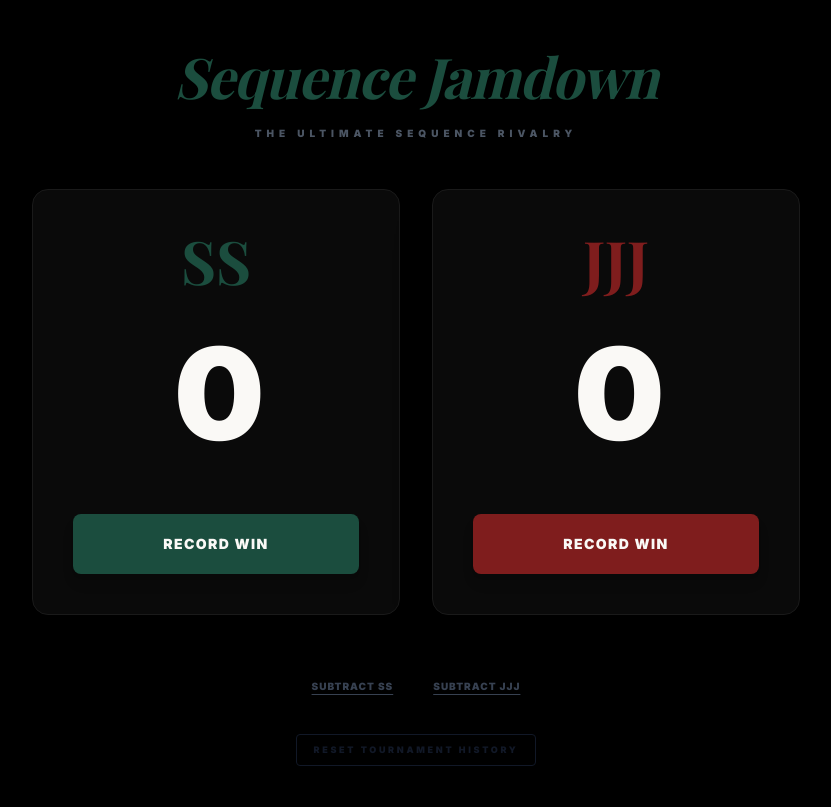
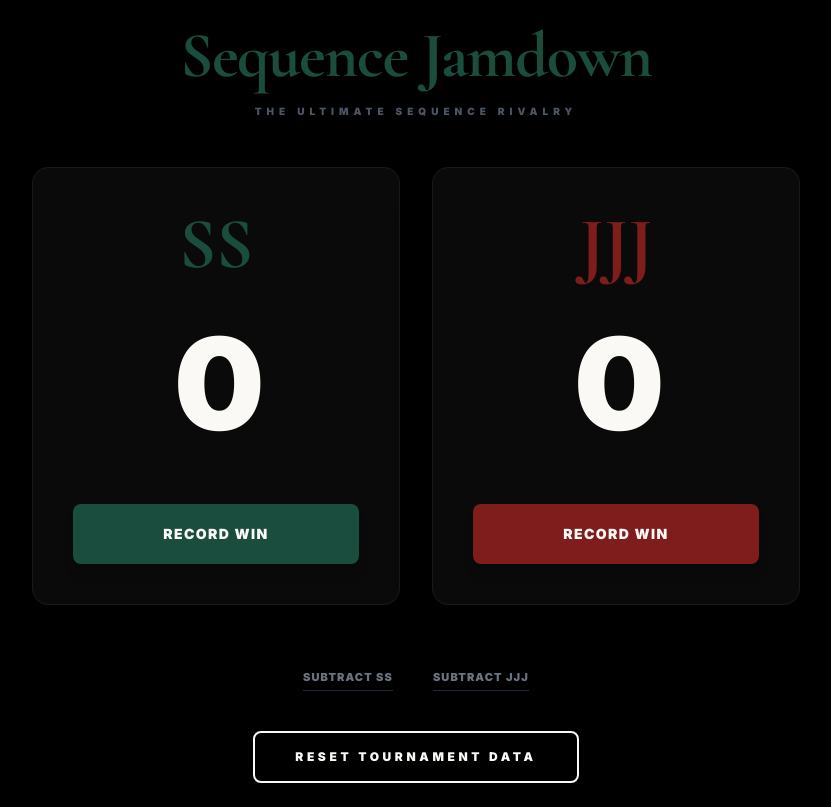
Before and after one commit to snizamuddin/sequencejamdown, a plain HTML site: page index.html in a window 1280 px wide. Shown: the whole page, without its empty margins (224-1055 px from the left). Drawn offline with nearby package versions, Linux system fonts and the light colour scheme; no server answers; a web font is replaced by a local one.

Commit message:
Update index.html

```diff
--- a/index.html
+++ b/index.html
@@ -5,7 +5,7 @@
     <meta name="viewport" content="width=device-width, initial-scale=1.0">
     <title>Sequence Jamdown</title>
     <script src="https://cdn.tailwindcss.com"></script>
-    <link href="https://fonts.googleapis.com/css2?family=Playfair+Display:ital,wght@0,700;1,700&family=Inter:wght@400;900&display=swap" rel="stylesheet">
+    <link href="https://fonts.googleapis.com/css2?family=Cormorant+Garamond:wght@700&family=Inter:wght@400;900&display=swap" rel="stylesheet">
     <style>
         body {
             font-family: 'Inter', sans-serif;
@@ -14,12 +14,17 @@
             min-height: 100vh;
         }
 
-        .playfair { font-family: 'Playfair Display', serif; }
+        .bold-serif {
+            font-family: 'Cormorant Garamond', serif;
+            font-weight: 700;
+            font-style: normal; /* Ensures no italics */
+        }
 
         .headline {
             color: #1b4d3e; /* Royal Green */
-            font-size: 3.5rem;
+            font-size: 4rem;
             letter-spacing: -0.02em;
+            line-height: 1;
         }
 
         .score-card {
@@ -43,19 +48,31 @@
             letter-spacing: -0.05em;
             color: #FAF9F6;
         }
+
+        /* High Visibility Reset */
+        .btn-reset {
+            color: #FAF9F6;
+            border: 2px solid #FAF9F6; /* Bright White border */
+            background: transparent;
+            transition: all 0.3s;
+        }
+        .btn-reset:hover {
+            background-color: #FAF9F6;
+            color: #000000;
+        }
     </style>
 </head>
 <body class="flex flex-col items-center justify-center p-6">
 
     <div class="text-center mb-12">
-        <h1 class="playfair headline italic">Sequence Jamdown</h1>
-        <p class="text-gray-600 tracking-[0.5em] font-bold text-[10px] uppercase mt-2">The Ultimate Sequence Rivalry</p>
+        <h1 class="bold-serif headline">Sequence Jamdown</h1>
+        <p class="text-gray-600 tracking-[0.5em] font-bold text-[10px] uppercase mt-4">The Ultimate Sequence Rivalry</p>
     </div>
 
     <div class="grid grid-cols-1 md:grid-cols-2 gap-8 w-full max-w-3xl">
 
         <div class="score-card rounded-2xl p-10 text-center shadow-2xl">
-            <div class="playfair text-6xl font-bold mb-2 ss-theme">SS</div>
+            <div class="bold-serif text-7xl mb-2 ss-theme">SS</div>
             <div id="my-score" class="score-text mb-6">0</div>
             <button onclick="updateScore('myWins', 1)" class="btn-ss w-full py-5 rounded-lg font-black uppercase tracking-widest text-sm transition-all active:scale-95 shadow-lg">
                 Record Win
@@ -63,7 +80,7 @@
         </div>
 
         <div class="score-card rounded-2xl p-10 text-center shadow-2xl">
-            <div class="playfair text-6xl font-bold mb-2 jjj-theme">JJJ</div>
+            <div class="bold-serif text-7xl mb-2 jjj-theme">JJJ</div>
             <div id="jenn-score" class="score-text mb-6">0</div>
             <button onclick="updateScore('jjjWins', 1)" class="btn-jjj w-full py-5 rounded-lg font-black uppercase tracking-widest text-sm transition-all active:scale-95 shadow-lg">
                 Record Win
@@ -72,13 +89,14 @@
 
     </div>
 
-    <div class="mt-16 flex flex-col items-center gap-6">
+    <div class="mt-16 flex flex-col items-center gap-10">
         <div class="flex gap-10">
-             <button onclick="updateScore('myWins', -1)" class="text-[10px] text-gray-700 hover:text-green-800 transition-colors uppercase tracking-widest font-bold underline decoration-1 underline-offset-4">Subtract SS</button>
-             <button onclick="updateScore('jjjWins', -1)" class="text-[10px] text-gray-700 hover:text-red-900 transition-colors uppercase tracking-widest font-bold underline decoration-1 underline-offset-4">Subtract JJJ</button>
+             <button onclick="updateScore('myWins', -1)" class="text-[11px] text-gray-500 hover:text-white transition-colors uppercase tracking-widest font-bold border-b border-gray-800 pb-1">Subtract SS</button>
+             <button onclick="updateScore('jjjWins', -1)" class="text-[11px] text-gray-500 hover:text-white transition-colors uppercase tracking-widest font-bold border-b border-gray-800 pb-1">Subtract JJJ</button>
         </div>
-        <button onclick="resetScores()" class="mt-4 text-gray-900 hover:text-gray-600 transition-colors text-[9px] uppercase tracking-[0.3em] font-black border border-gray-900 px-4 py-2 rounded">
-            Reset Tournament History
+
+        <button onclick="resetScores()" class="btn-reset px-10 py-4 rounded-lg text-xs uppercase tracking-[0.3em] font-black">
+            Reset Tournament Data
         </button>
     </div>
 
@@ -86,7 +104,7 @@
         import { initializeApp } from "https://www.gstatic.com/firebasejs/10.7.1/firebase-app.js";
         import { getDatabase, ref, onValue, set, runTransaction } from "https://www.gstatic.com/firebasejs/10.7.1/firebase-database.js";
 
-        // CONFIG PLACEHOLDER - Paste your actual keys here!
+        // IMPORTANT: Paste your actual Firebase Config here!
         const firebaseConfig = {
             apiKey: "AIzaSyAQlpPWGhcD6wDdL2BO2wYSn6CiPk3EA_8",
             authDomain: "sequence-jamdown.firebaseapp.com",
@@ -96,14 +114,15 @@
             messagingSenderId: "129467136028",
             appId: "1:129467136028:web:7b937abaea176e590e07d9"
         };
+
         const app = initializeApp(firebaseConfig);
         const db = getDatabase(app);
         const scoreRef = ref(db, 'scores');
 
         onValue(scoreRef, (snapshot) => {
             const data = snapshot.val() || { myWins: 0, jjjWins: 0 };
-            document.getElementById('my-score').innerText = data.myWins;
-            document.getElementById('jenn-score').innerText = data.jjjWins;
+            document.getElementById('my-score').innerText = data.myWins || 0;
+            document.getElementById('jenn-score').innerText = data.jjjWins || 0;
         });
 
         window.updateScore = (player, amount) => {
```
